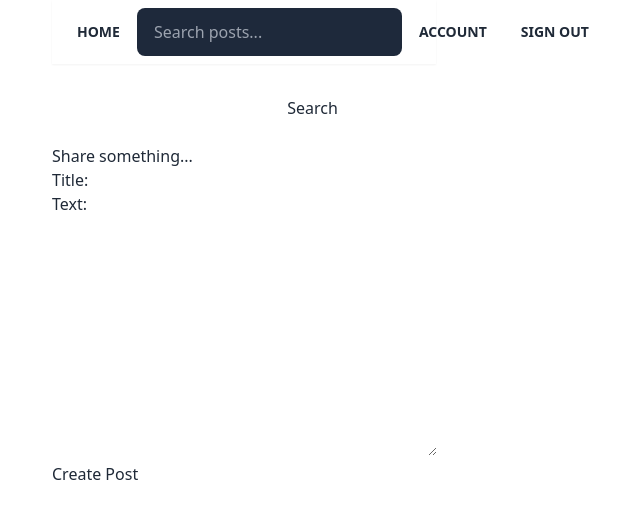
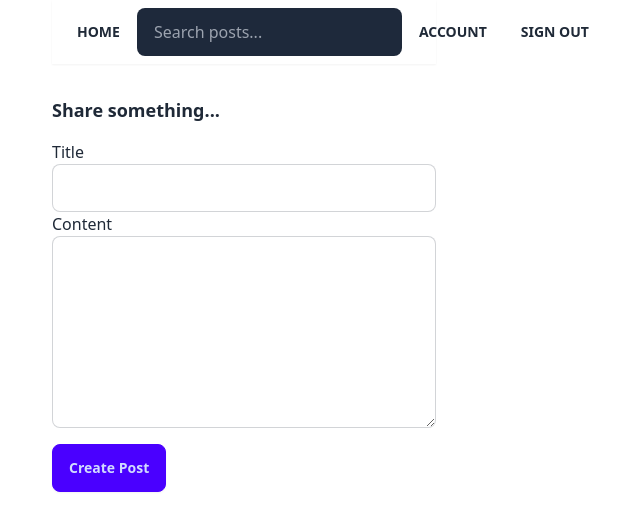
Before and after one commit to soulgeo/grouper, a Django app: page / in a window 1280 px wide. Shown: the top 531 px of the page, without its empty margins (396-1036 px from the left). Run offline with Django 5.2, Linux system fonts and the light colour scheme; the visitor is signed in with stand-in values (Sample User, id 1); style sheets or scripts are compiled from the project's sources; some libraries are stand-ins or nearby versions.

Commit message:
index create post form styling

```diff
--- a/core/templates/index.html
+++ b/core/templates/index.html
@@ -1,26 +1,26 @@
 {% extends "master.html" %}
+{% load widget_tweaks %}
 
 {% block title %}
 Home
 {% endblock title %}
 
 {% block content %}
-<div>
-    <form method="GET" action="/search/">
-        <input type="text" name="query" value="">
-        <button type="submit">Search</button>
+<div class="flex flex-col gap-4">
+    {% if user.is_authenticated %}
+    <h4 class="font-bold text-lg" >Share something...</h4>
+    <div>
+    <form method="POST" action="{% url 'create_post' %}">
+        {% csrf_token %}
+        <div class="form-control">
+            <label>Title</label>
+            {% render_field post_form.title class="input input-bordered" %}
+            <label>Content</label>
+            {% render_field post_content_form.text class="textarea textarea-bordered h-48" %}
+        </div>
+        <button type="submit" class="btn btn-primary mt-4">Create Post</button>
     </form>
-</div>
-<br>
-<div>
-    {% if user.is_authenticated %}
-    <h4>Share something...</h4>
-    <form method="POST" action="/posts/create/">
-        {% csrf_token %}
-        {{ post_form }}
-        {{ post_content_form }}
-        <button type="submit">Create Post</button>
-    </form>
+    </div>
     {% else %}
     <p>Sign in to create posts.</p>
     {% endif %}
--- a/core/urls.py
+++ b/core/urls.py
@@ -6,5 +6,5 @@ urlpatterns = [
     path('', views.index, name='home'),
     path('search/', views.search_post, name='search'),
     path('contacts/', views.contacts, name='contacts'),
-    path('posts/create/', views.create_post),
+    path('posts/create/', views.create_post, name='create_post'),
 ]
```
